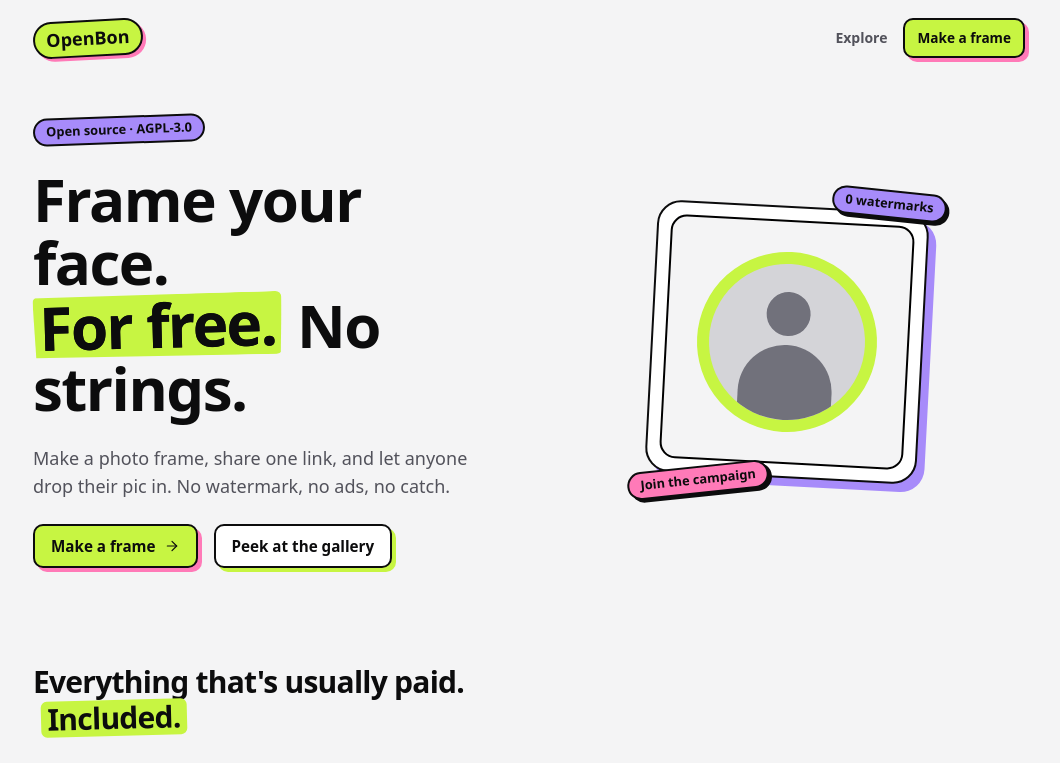
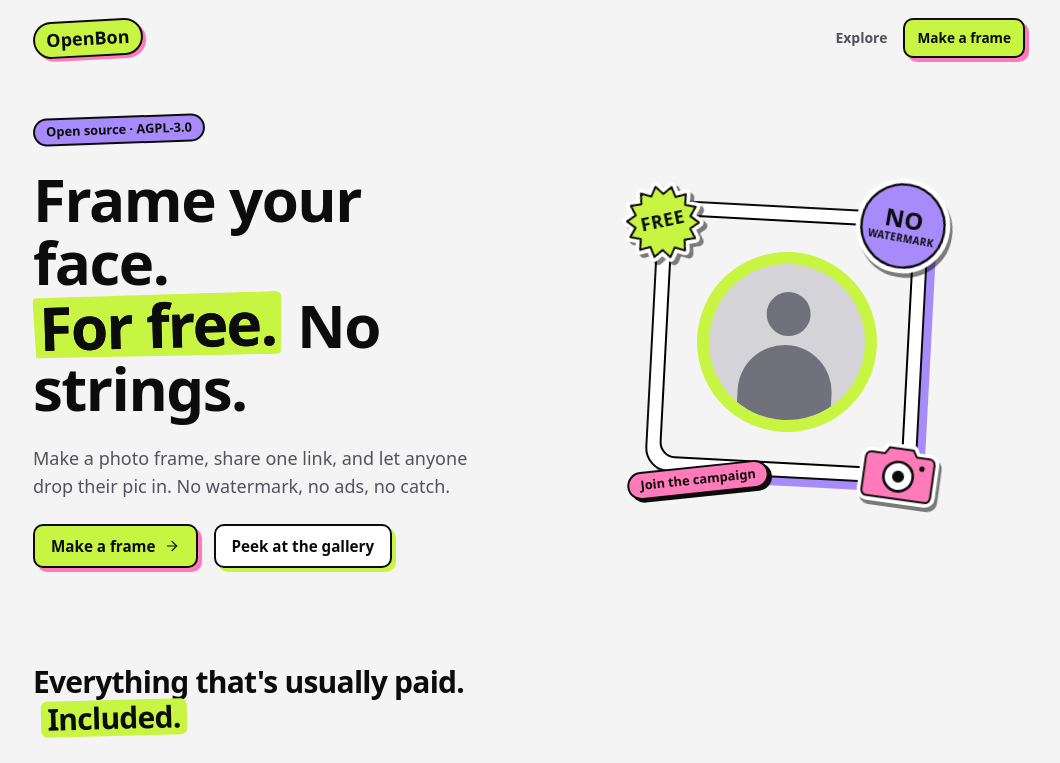
Before and after one commit to reinharddev/openbon, a Next.js app: page / in a window 1280 px wide. Shown: the top 763 px of the page, without its empty margins (111-1171 px from the left). Built offline with nearby package versions, Linux system fonts and the light colour scheme; no server answers.

Commit message:
Add decorative stickers (hero, success, empty states, 404, thanks, editor)

```diff
--- a/src/app/explore/page.tsx
+++ b/src/app/explore/page.tsx
@@ -1,6 +1,7 @@
 import type { Metadata } from "next";
 import Link from "next/link";
 import Reveal from "@/components/Reveal";
+import Sticker from "@/components/Sticker";
 import { listPublicCampaigns } from "@/lib/campaigns";
 
 export const dynamic = "force-dynamic";
--- a/src/app/globals.css
+++ b/src/app/globals.css
@@ -753,3 +753,48 @@
 		clip-path: polygon(0 2%, 100% 0, 99% 100%, 1% 97%);
 	}
 }
+
+/* Decorative stickers: die-cut look, hover wiggle. */
+.sticker {
+	display: block;
+	height: auto;
+	overflow: visible;
+	transform: rotate(var(--tilt, 0deg));
+	filter: drop-shadow(3px 4px 0 rgb(0 0 0 / 0.5));
+	user-select: none;
+}
+
+@media (prefers-reduced-motion: no-preference) {
+	.sticker {
+		transition: transform 0.25s cubic-bezier(0.34, 1.56, 0.64, 1);
+	}
+	.sticker:hover {
+		animation: sticker-wiggle 0.5s ease-in-out;
+		transform: rotate(calc(var(--tilt, 0deg) + 4deg)) scale(1.12);
+	}
+	.sticker-in {
+		animation: sticker-slap 0.55s cubic-bezier(0.34, 1.56, 0.64, 1) both;
+		animation-delay: var(--sticker-delay, 0.25s);
+	}
+}
+
+@keyframes sticker-wiggle {
+	0%, 100% { translate: 0 0; }
+	25% { translate: -2px 0; rotate: -5deg; }
+	75% { translate: 2px 0; rotate: 5deg; }
+}
+
+@keyframes sticker-slap {
+	0% {
+		opacity: 0;
+		scale: 1.8;
+	}
+	70% {
+		opacity: 1;
+		scale: 0.92;
+	}
+	100% {
+		opacity: 1;
+		scale: 1;
+	}
+}
--- a/src/app/not-found.tsx
+++ b/src/app/not-found.tsx
@@ -1,9 +1,13 @@
 import Link from "next/link";
+import Sticker from "@/components/Sticker";
 
 export default function NotFound() {
 	return (
 		<div className="flex flex-col items-start gap-4 py-10">
-			<span className="chip chip-pink -rotate-3">404</span>
+			<div className="flex items-center gap-3">
+				<span className="chip chip-pink -rotate-3">404</span>
+				<Sticker name="sad" tilt={-8} className="sticker-in w-16" />
+			</div>
 			<h1 className="text-3xl font-extrabold tracking-tight">Whoops, nothing here.</h1>
 			<p className="text-muted">This campaign may have been deleted or hidden, or the link is a little off.</p>
 			<Link href="/" className="btn btn-lime">
--- a/src/app/thanks/page.tsx
+++ b/src/app/thanks/page.tsx
@@ -1,4 +1,5 @@
 import type { Metadata } from "next";
+import Sticker from "@/components/Sticker";
 import { supporters } from "@/content/supporters";
 
 export const metadata: Metadata = { title: "Special thanks" };
@@ -22,7 +23,8 @@
 			</div>
 
 			{list.length === 0 ? (
-				<div className="card card-ink p-8 text-center">
+				<div className="card card-ink flex flex-col items-center p-8 text-center">
+					<Sticker name="heart" tilt={-7} className="sticker-in mb-3 w-20" />
 					<p className="text-muted">No supporters listed yet. You could be the first.</p>
 					{donateUrl ? (
 						<a href={donateUrl} target="_blank" rel="noopener noreferrer" className="btn btn-lime mt-4">
--- a/src/components/CreateForm.tsx
+++ b/src/components/CreateForm.tsx
@@ -3,6 +3,7 @@
 import Link from "next/link";
 import { useEffect, useRef, useState } from "react";
 import { confettiBurst } from "@/lib/fx";
+import Sticker from "./Sticker";
 import FilePicker from "./FilePicker";
 
 const MAX_FRAMES = 10;
@@ -130,6 +131,7 @@
 						<h2 className="text-xl font-extrabold">Boom, it's live.</h2>
 						<p className="text-sm text-muted">Share the link and watch the frames roll in.</p>
 					</div>
+					<Sticker name="free" tilt={10} className="sticker-in ml-auto hidden w-16 shrink-0 sm:block" />
 				</div>
 				<div>
 					<p className="mb-1 text-sm font-extrabold">Share link</p>
--- a/src/components/HeroMock.tsx
+++ b/src/components/HeroMock.tsx
@@ -1,4 +1,6 @@
-/** Decorative sticker: a profile photo placeholder wrapped by a campaign frame. */
+import Sticker from "./Sticker";
+
+/** Decorative mock: a profile photo placeholder wrapped by a campaign frame, plus a few stickers. */
 export default function HeroMock() {
 	return (
 		<div className="relative mx-auto flex w-full max-w-xs justify-center p-6" aria-hidden="true">
@@ -13,9 +15,17 @@
 			<span className="chip chip-pink absolute bottom-2 left-0 -rotate-6 shadow-[3px_3px_0_var(--border)]">
 				Join the campaign
 			</span>
-			<span className="chip chip-violet absolute right-0 top-2 rotate-6 shadow-[3px_3px_0_var(--border)]">
-				0 watermarks
-			</span>
+			<Sticker name="nowm" tilt={10} className="sticker-in absolute -right-1 -top-1 hidden w-24 sm:block" />
+			<Sticker
+				name="free"
+				tilt={-12}
+				className="sticker-in absolute -left-1 top-0 hidden w-20 sm:block"
+			/>
+			<Sticker
+				name="camera"
+				tilt={8}
+				className="sticker-in absolute -bottom-2 right-2 hidden w-20 sm:block"
+			/>
 		</div>
 	);
 }
--- a/src/components/PhotoEditor.tsx
+++ b/src/components/PhotoEditor.tsx
@@ -3,6 +3,7 @@
 import { useCallback, useEffect, useMemo, useRef, useState } from "react";
 import { confettiBurst } from "@/lib/fx";
 import FilePicker from "./FilePicker";
+import Sticker from "./Sticker";
 
 type FrameInfo = { id: string; width: number; height: number };
 
--- /dev/null
+++ b/src/components/Sticker.tsx
@@ -0,0 +1,115 @@
+import type { CSSProperties } from "react";
+
+export type StickerName = "free" | "nowm" | "camera" | "heart" | "check" | "sad" | "device";
+
+type Props = {
+	name: StickerName;
+	/** Tailwind classes for position and size, e.g. "absolute -right-2 top-0 w-24". */
+	className?: string;
+	/** Rotation in degrees. */
+	tilt?: number;
+};
+
+const INK = "#0c0c0d";
+const LIME = "var(--accent)";
+const PINK = "var(--pink)";
+const VIOLET = "var(--violet)";
+
+function burst(points: number, outer: number, inner: number) {
+	const out: string[] = [];
+	for (let i = 0; i < points * 2; i++) {
+		const r = i % 2 === 0 ? outer : inner;
+		const a = (Math.PI * i) / points - Math.PI / 2;
+		out.push(`${(60 + r * Math.cos(a)).toFixed(1)},${(60 + r * Math.sin(a)).toFixed(1)}`);
+	}
+	return `M${out.join("L")}Z`;
+}
+
+const CIRCLE = "M60 8a52 52 0 1 0 0 104a52 52 0 1 0 0-104z";
+const BURST = burst(14, 54, 42);
+const CAMERA = "M16 38h20l6-10h36l6 10h20a8 8 0 0 1 8 8v50a8 8 0 0 1-8 8H16a8 8 0 0 1-8-8V46a8 8 0 0 1 8-8z";
+const HEART = "M60 104C22 78 12 54 24 36c10-14 28-12 36 2c8-14 26-16 36-2c12 18 2 42-36 68z";
+const PILL = "M30 8h160a22 22 0 0 1 0 44H30a22 22 0 0 1 0-44z";
+
+type Shape = { d: string; fill: string };
+
+const SHAPES: Record<StickerName, Shape> = {
+	free: { d: BURST, fill: LIME },
+	nowm: { d: CIRCLE, fill: VIOLET },
+	camera: { d: CAMERA, fill: PINK },
+	heart: { d: HEART, fill: PINK },
+	check: { d: CIRCLE, fill: LIME },
+	sad: { d: CIRCLE, fill: PINK },
+	device: { d: PILL, fill: LIME },
+};
+
+function Face({ name }: { name: StickerName }) {
+	const common = { fill: "none", stroke: INK, strokeLinecap: "round", strokeLinejoin: "round" } as const;
+	switch (name) {
+		case "free":
+			return (
+				<text x="60" y="68" textAnchor="middle" fontSize="27" fontWeight="900" fill={INK} letterSpacing="1">
+					FREE
+				</text>
+			);
+		case "nowm":
+			return (
+				<>
+					<text x="60" y="62" textAnchor="middle" fontSize="30" fontWeight="900" fill={INK}>
+						NO
+					</text>
+					<text x="60" y="80" textAnchor="middle" fontSize="12.5" fontWeight="900" fill={INK} letterSpacing="0.5">
+						WATERMARK
+					</text>
+				</>
+			);
+		case "camera":
+			return (
+				<>
+					<circle cx="60" cy="70" r="22" fill="#fff" stroke={INK} strokeWidth="4" />
+					<circle cx="60" cy="70" r="9" fill={INK} />
+					<circle cx="94" cy="54" r="4" fill={INK} />
+				</>
+			);
+		case "heart":
+			return <path d="M38 48c2-6 8-8 13-5" {...common} strokeWidth="5" />;
+		case "check":
+			return <path d="m34 62 17 17 33-36" {...common} strokeWidth="11" />;
+		case "sad":
+			return (
+				<>
+					<path d="m38 44 14 14m0-14L38 58m30-14 14 14m0-14L68 58" {...common} strokeWidth="6" />
+					<path d="M40 88c8-10 32-10 40 0" {...common} strokeWidth="6" />
+				</>
+			);
+		case "device":
+			return (
+				<>
+					<rect x="22" y="23" width="18" height="15" rx="3" fill={INK} />
+					<path d="M26 23v-4a5 5 0 0 1 10 0v4" {...common} strokeWidth="3.5" />
+					<text x="50" y="37" fontSize="16" fontWeight="900" fill={INK}>
+						stays on your device
+					</text>
+				</>
+			);
+	}
+}
+
+/** Decorative die-cut sticker: white outline, ink border, hard shadow. Always aria-hidden. */
+export default function Sticker({ name, className = "", tilt = 0 }: Props) {
+	const { d, fill } = SHAPES[name];
+	const viewBox = name === "device" ? "0 0 220 60" : "0 0 120 120";
+	return (
+		<svg
+			viewBox={viewBox}
+			aria-hidden="true"
+			focusable="false"
+			className={`sticker ${className}`}
+			style={{ "--tilt": `${tilt}deg` } as CSSProperties}
+		>
+			<path d={d} fill="#fff" stroke="#fff" strokeWidth="14" strokeLinejoin="round" />
+			<path d={d} fill={fill} stroke={INK} strokeWidth="3" strokeLinejoin="round" />
+			<Face name={name} />
+		</svg>
+	);
+}
```
